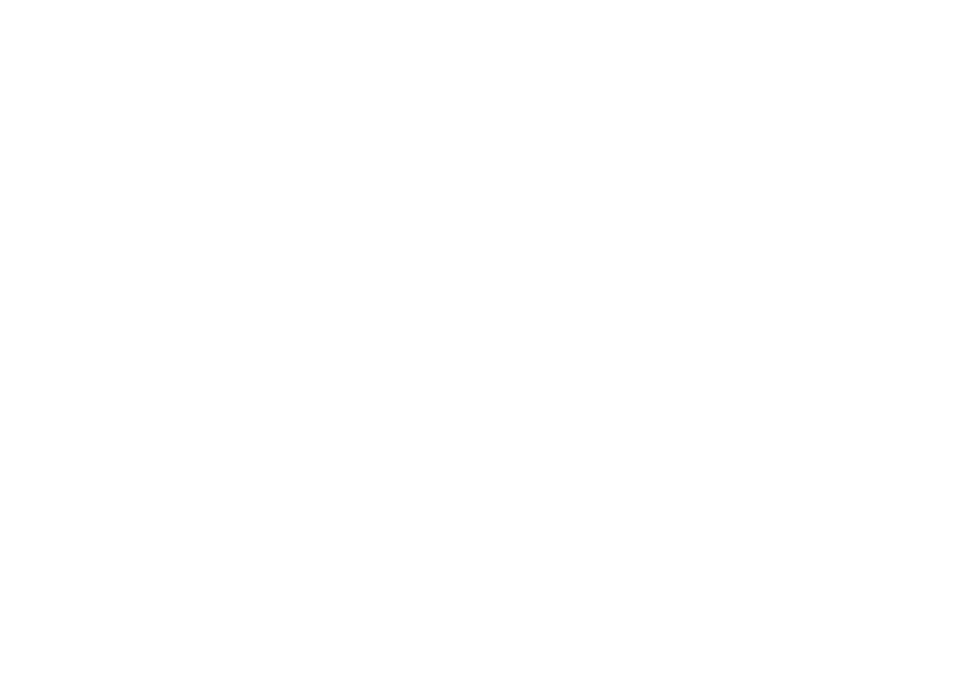
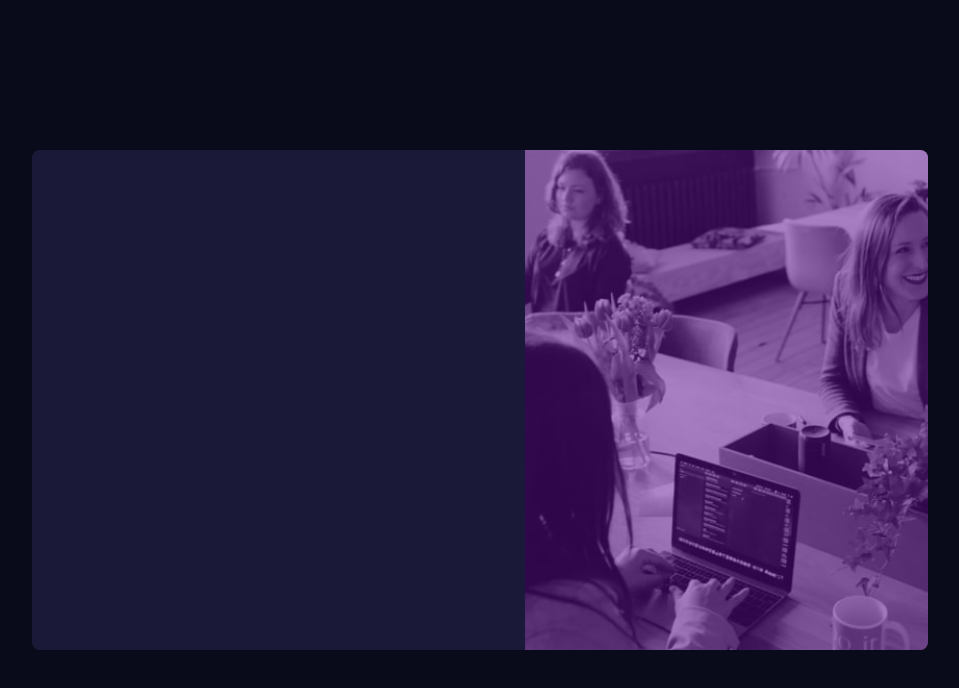
Before and after one commit to john-k-phillips/fm-stats-preview-card, a website: page index.html in a window 1280 px wide. Shown: the whole page, without its empty margins (160-1119 px from the left). Drawn offline with Linux system fonts and the light colour scheme.

Commit message:
Compiled SCSS.

```diff
--- a/style.css
+++ b/style.css
@@ -1,4 +1,35 @@
 @import url("https://fonts.googleapis.com/css2?family=Inter:wght@400;700&family=Lexend+Deca&display=swap");
+.hero {
+  background: -webkit-gradient(linear, left top, left bottom, from(rgba(93, 10, 145, 0.5)), to(rgba(93, 10, 145, 0.5))), url(/images/image-header-mobile.jpg);
+  background: linear-gradient(rgba(93, 10, 145, 0.5), rgba(93, 10, 145, 0.5)), url(/images/image-header-mobile.jpg);
+  background-size: cover;
+  background-repeat: no-repeat;
+  background-position: center center;
+  border-radius: 0.5em 0.5em 0em 0em;
+  width: 100%;
+  height: 40%;
+}
+
+@media screen and (min-width: 768px) {
+  .hero {
+    height: 100%;
+    border-radius: 0em 0.5em 0.5em 0em;
+    width: 45%;
+  }
+}
+
+.content {
+  width: 100%;
+  height: 60%;
+}
+
+@media screen and (min-width: 768px) {
+  .content {
+    height: 100%;
+    width: 55%;
+  }
+}
+
 * {
   margin: 0px;
   padding: 0px;
@@ -9,5 +40,34 @@
 body {
   font-family: "Inter", sans-serif;
   font-size: 15px;
+  background-color: #090b1a;
+  height: 100vh;
+  display: -ms-grid;
+  display: grid;
+  place-items: center;
+}
+
+.container {
+  background-color: #1b1938;
+  width: 80%;
+  height: 500px;
+  border-radius: 0.5em;
+  display: -webkit-box;
+  display: -ms-flexbox;
+  display: flex;
+  -webkit-box-orient: vertical;
+  -webkit-box-direction: reverse;
+      -ms-flex-direction: column-reverse;
+          flex-direction: column-reverse;
+}
+
+@media screen and (min-width: 768px) {
+  .container {
+    -webkit-box-orient: horizontal;
+    -webkit-box-direction: normal;
+        -ms-flex-direction: row;
+            flex-direction: row;
+    width: 70%;
+  }
 }
 /*# sourceMappingURL=style.css.map */
```
Also changed, not shown: 1 other file.
